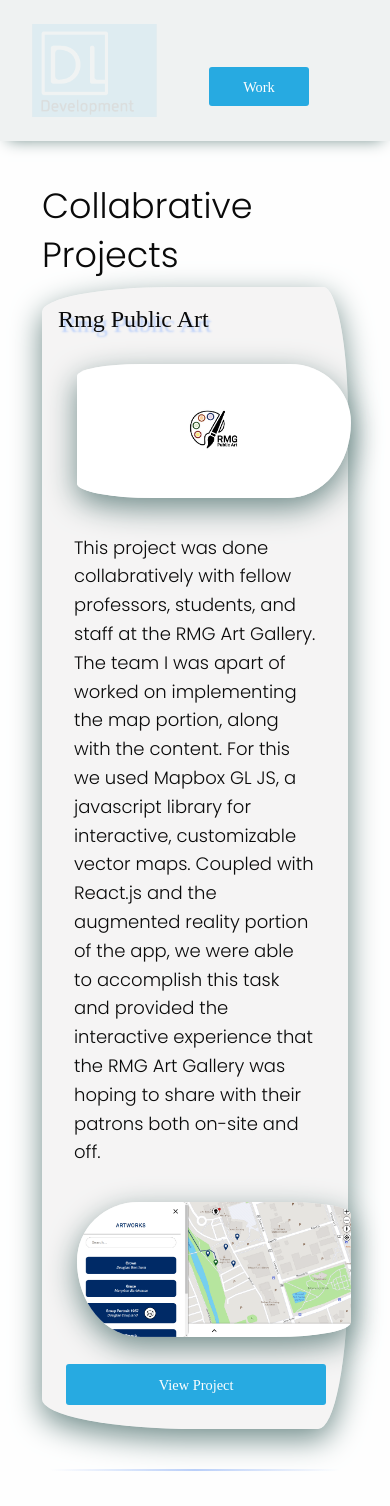
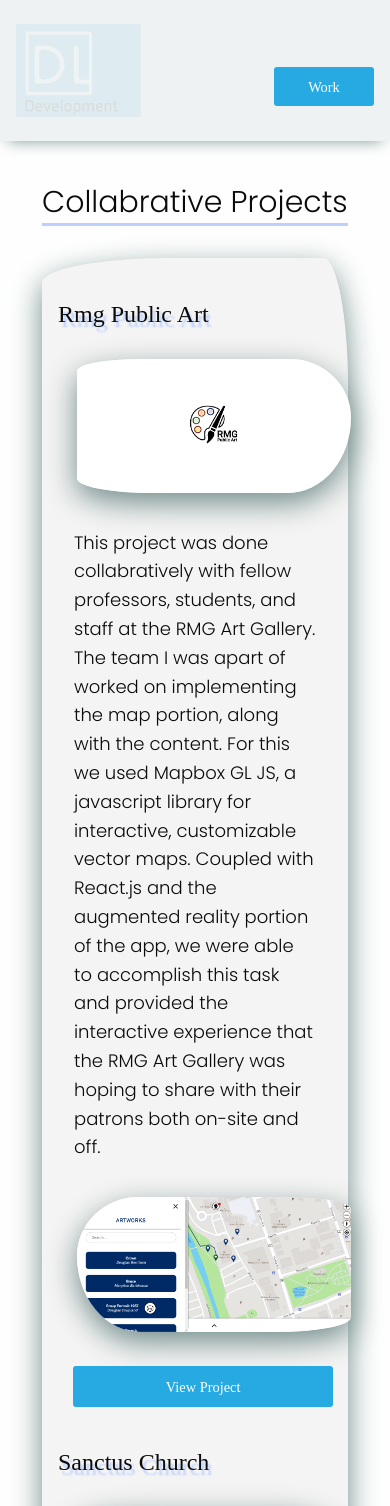
Before and after one commit to lundydaniel/pf-2022, a React (Create React App) app: page /work in a window 390 px wide. Shown: the top 1506 px of the page. Built offline with nearby package versions, Linux system fonts and the light colour scheme; a web font is replaced by a local one.

Commit message:
Added Sanctus Church project. Also completed mobile settings for site on tablet and phone.

```diff
--- a/src/components/Header.js
+++ b/src/components/Header.js
@@ -28,10 +28,7 @@
             <nav className="grid-container full">
             <section className="grid-x header-nav">
 
-                <article className="cell large-1 medium-1 small-1">
-                </article>
-
-                <article className="cell large-1 medium-1 small-1" ref={logo}>
+                <article className="cell large-8 medium-8 small-8 logo" ref={logo}>
                     <Link to="/home">
                         <img
                             className="dl-dev-logo"
@@ -41,10 +38,7 @@
                     </Link>
                 </article>
 
-                <article className="cell large-6 medium-6 small-6">
-                </article>
-
-                <article className="cell large-4 medium-2 small-2 align-self-bottom">
+                <article className="cell large-4 medium-4 small-4 align-self-bottom">
                     <ul className="menu align-right">
                         <li>
                             <Link to="/work">
--- a/src/components/Splash.js
+++ b/src/components/Splash.js
@@ -11,7 +11,7 @@
         //setting up gsap timeline for the animation
         let tl = gsap.timeline({});
         tl.to(splashLogo.current, {
-            y: 200,
+            y: 100,
             duration: 1,
             ease: "back.out"
         })
--- a/src/components/projects.js
+++ b/src/components/projects.js
@@ -64,5 +64,15 @@
                 "alt2": "Rmg Public Art Web Application",
                 "description": "This project was done collabratively with fellow professors, students, and staff at the RMG Art Gallery. The team I was apart of worked on implementing the map portion, along with the content. For this we used Mapbox GL JS, a javascript library for interactive, customizable vector maps. Coupled with React.js and the augmented reality portion of the app, we were able to accomplish this task and provided the interactive experience that the RMG Art Gallery was hoping to share with their patrons both on-site and off.",
                 "link": "https://development.rmgpublicart.ca/Map/"
+            },
+            {
+                "id": 8,
+                "title": "Sanctus Church",
+                "img": "json_imgs/sanctus.png",
+                "img2": "json_imgs/sanctus-ministries.png",
+                "alt": "Sanctus Church Elementor Wordpress home page.",
+                "alt2": "Sanctus Church Elementor Wordpress Local and Global Ministries page.",
+                "description": "This project was part of my internship when studying. The purpose was a site remodel from an old site that the church wanted updated. I was tasked with gathering all the copy and assets from the old site and organizing it all for the new site. I was also involved heavily with site optimization for mobile and web. Some of those tasked include some UX elements such as the scroll to top button in \"scroll-to-top\" button, along with hiding the Sanctus Online Church call to action button on days that aren't Sunday. I was also responsible for setting up, designing and developing their online church through Brushfire's CMS.",
+                "link": "https://sanctuschurch.com"
             }
         ]
--- a/src/pages/Home.js
+++ b/src/pages/Home.js
@@ -69,10 +69,10 @@
     return (
         <section className="grid-container main-container" ref={mainContainer}>
             <section className="grid-x grid-margin-x align-center">
-                <article className="cell large-5 medium-5 small-5 author-img-container" ref={authorImg}>
+                <article className="cell large-5 medium-12 small-12 author-img-container" ref={authorImg}>
                     <img className="author-img" src={require("../images/dan2.jpg")} alt="Website author" />
                 </article>
-                <article className="cell large-5 medium-5 small-5 align-self-middle about-section-text" ref={aboutSection}>
+                <article className="cell large-5 medium-12 small-12 align-self-middle about-section-text" ref={aboutSection}>
                     <h1 className="about-header">Hello!</h1>
                         <p>
                             My name is Daniel. I am a web developer with a passion to help
@@ -83,7 +83,7 @@
                             spending time with my wife and kids. Feel free to contact me if you have any questions or
                             inquiries.
                         </p>
-                        <section className="grid-x grid-padding-x">
+                        <section className="grid-x grid-margin-x work-cta">
                             <article className="cell small-8">Feel free to check out some of my recent projects.</article>
                             <article className="cell small-4">
                                 <Link to="/work">
--- a/src/pages/Work.js
+++ b/src/pages/Work.js
@@ -25,7 +25,7 @@
         // defining match media variable.
         let mm = gsap.matchMedia(scopeRef);
         // setting my match media
-        mm.add("(min-width: 501px)", (context) => {
+        mm.add("(min-width: 844px)", (context) => {
             gsap.to('.topImg',{
                 duration: 5,
                 delay: 0.3,
@@ -87,10 +87,10 @@
         <div className="proj-card-wrapper">
             <div className="grid-container">
                 <div className="grid-x margin-x">
-                    <div className="large-3 collab-header-container">
+                    <div className="large-3 medium-12 small-12 collab-header-container">
                     <h1 className="collab-proj-header">Collabrative Projects</h1>
                     </div>
-                    <div className="large-6 collab-content-container" ref={scopeRef}>
+                    <div className="large-9 medium-12 small-12 collab-content-container" ref={scopeRef}>
                         {collabProj && collabProj.map((item) => (
                             // looping through data
                             <div className="rmg-proj" key={item.id}>
@@ -98,10 +98,9 @@
                                 <img className="rmg-img-1 topImg" src={item.img} alt={item.alt} />
                                 <p>{item.description}</p>
                                 <img className="rmg-img-2 buttomImg" src={item.img2} alt={item.alt2} />
-                                <a href={item.link} target="_blank" rel="noopener noreferrer"className="button collab-button">View Project</a>
+                                <a href={item.link} target="_blank" rel="noopener noreferrer" className="button collab-button">View Project</a>
                             </div>
                         ))}
-                        <div className="large-3"></div>
                     </div>
                 </div>
                 <hr />
--- a/src/style.css
+++ b/src/style.css
@@ -23,6 +23,7 @@
     font-family: 'DynaPuff', cursive;
     font-size: 1.5rem;
     text-shadow: rgb(187, 208, 250) 3px 5px 2px;
+    margin-top: 1.5rem;
 }
 
 hr {
@@ -63,6 +64,10 @@
     margin-bottom: 2.5rem;
     -webkit-box-shadow: 0px 7px 15px -8px #708C8A;
     box-shadow: 0px 7px 15px -8px #708C8A;
+}
+
+.logo {
+    padding-left: 1rem;
 }
 
 .dl-dev-logo {
@@ -199,7 +204,7 @@
 
 .button.collab-button {
     width: 95%;
-    margin: 0.5rem;
+    margin: 15px 15px 15px 15px;
 }
 
 /** Personal projects */
@@ -252,12 +257,29 @@
 
 /*! * Media Queries */
 
-@media screen and (max-width: 395px) {
+@media screen and (max-width: 844px) {
+
+    /* Mobile Home page styles */
+    .author-img-container {
+        margin-top: -4rem;
+        z-index: 1;
+    }
+
+    .author-img {
+        max-width: 50%;
+        transform: translate(155px, 50px);
+    }
+
+    .work-cta {
+        padding-bottom: 1rem;
+    }
 
     /* Mobile Work page styles */
     .collab-proj-header {
-        font-size: 35px;
+        font-size: 30px;
         writing-mode: horizontal-tb;
+        border-bottom: rgb(187, 208, 250) solid 0.1em;
+        margin-bottom: 2rem;
     }
 
     .collab-header-container {
@@ -268,16 +290,18 @@
         display: flex;
         justify-content: center;
         align-items: center;
-        font-size: 35px;
+        font-size: 30px;
     }
 
     /* Mobile Footer styles */
     footer p {
         margin-top: 0.5rem;
         margin-bottom: 0.5rem;
+        margin-left: 1rem
     }
 
-    .footer {
-        margin-left: 1rem;
+    footer .email-link {
+        margin-left: 0.5rem;
+        margin-bottom: 0.5rem;
     }
 }
```
Also changed, not shown: src/components/Footer.js (+5 -11 lines), public/json_imgs/sanctus-ministries.png (added), public/json_imgs/sanctus.png (added).
